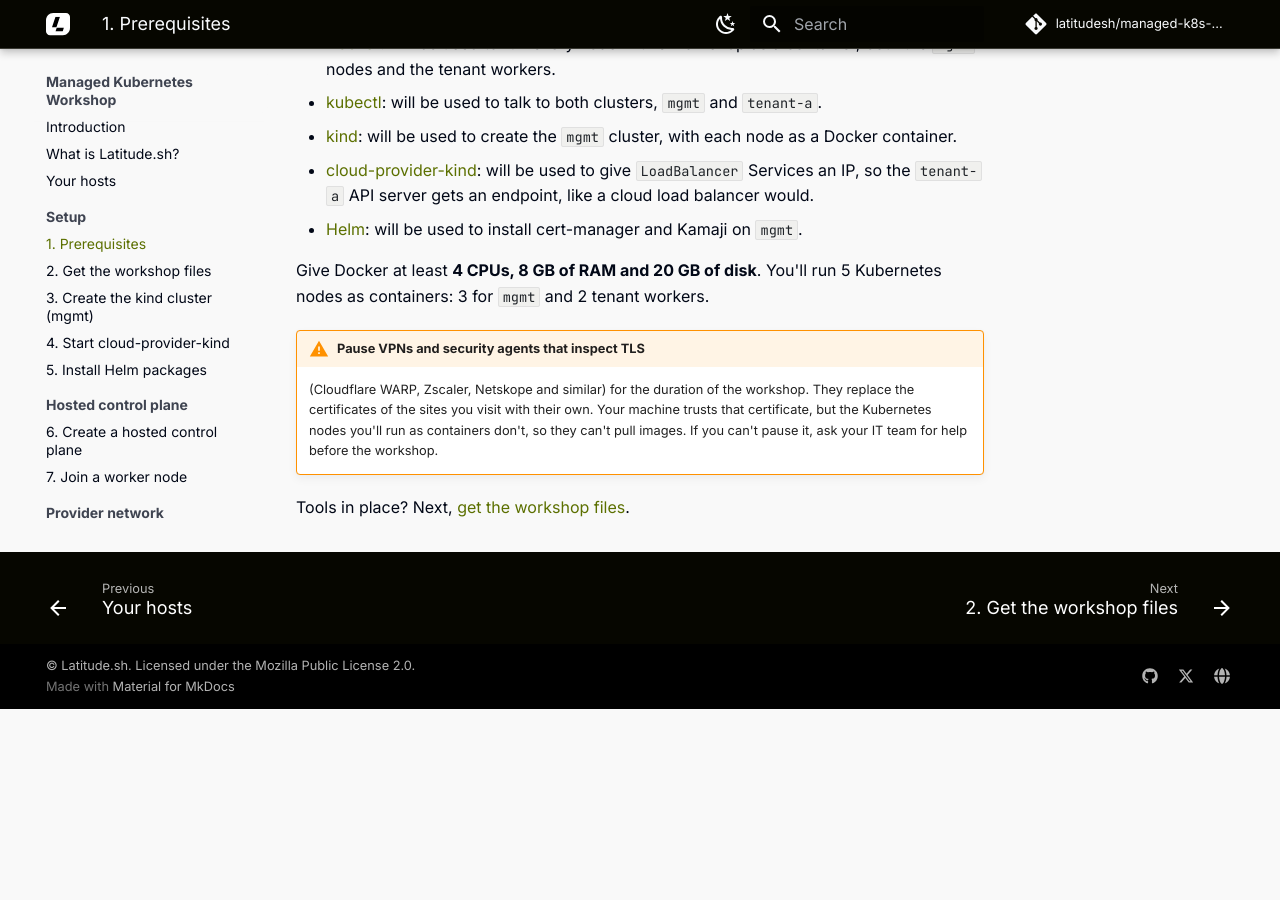
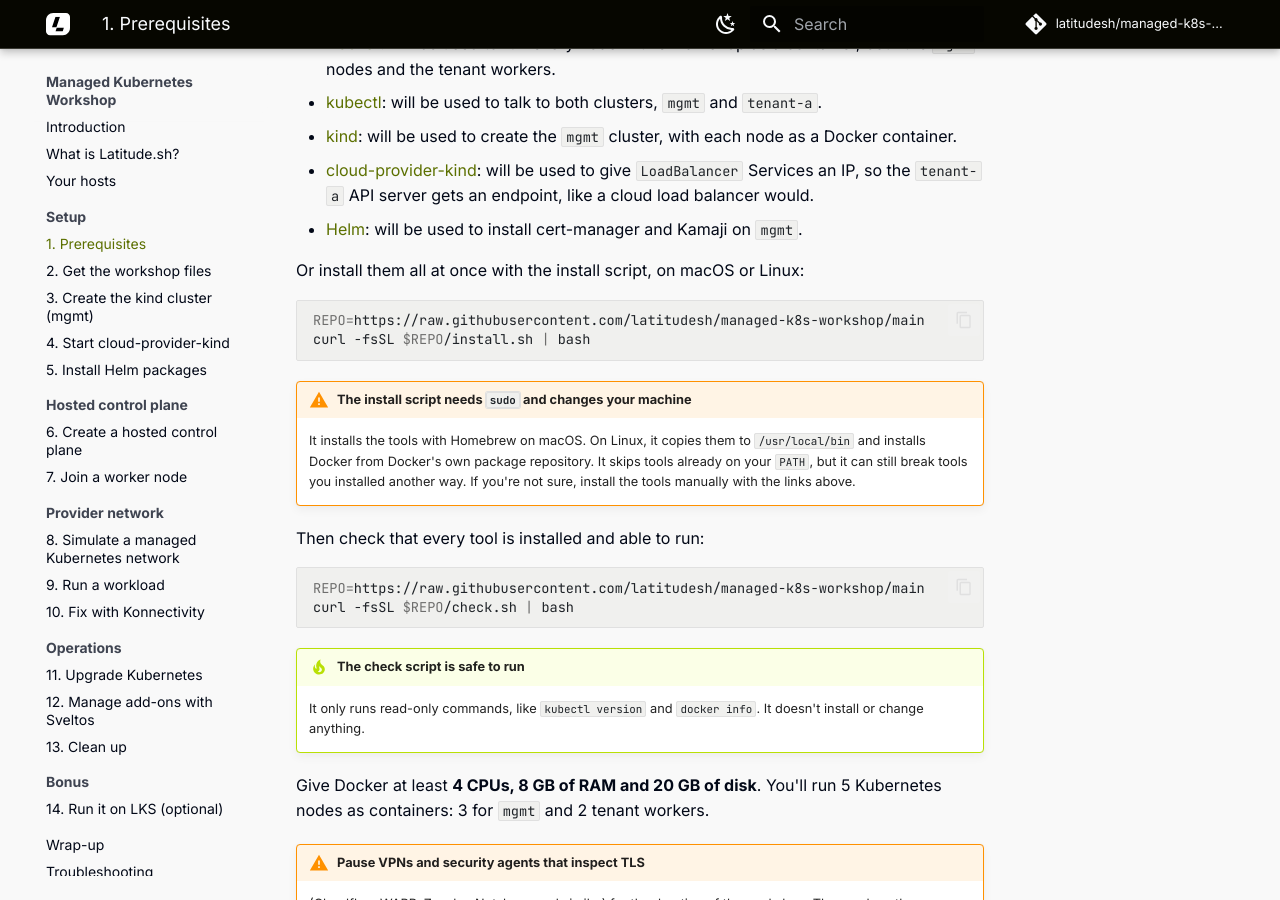
Before and after one commit to latitudesh/managed-k8s-workshop, an MkDocs documentation site: the page built from docs/01-prerequisites.md, in a window 1280 px wide and 900 px high, scrolled down 191 px. Built offline with MkDocs 1.6.1 and Material for MkDocs 9.7.7, drawn with Linux system fonts in a browser that asks for light colours; comment, search, counter and statistics services are not loaded; before the commit the page ends 900 px from its top, so only the background shows below that.

Commit message:
Add install and check scripts for the prerequisites
install.sh installs Docker, kubectl, kind, cloud-provider-kind and Helm
on macOS (Homebrew) and Linux (release binaries in /usr/local/bin, Docker
from get.docker.com). It skips tools already on the PATH, keeps going
when one tool fails, and lists every failure with the reason at the end.
On a freshly booted Linux machine it waits for cloud-init and the apt
lock before installing Docker.

check.sh confirms each tool runs, that the Docker daemon is reachable,
and warns when Docker has less than 4 CPUs or 8 GB of RAM, or when the
Linux inotify limits are too low for 5 kind nodes.

The prerequisites page shows the curl one-liners for both, with a
warning that the install script needs sudo and can break tools installed
another way.

````diff
--- a/docs/01-prerequisites.md
+++ b/docs/01-prerequisites.md
@@ -8,6 +8,24 @@ Install the following tools:
 - [cloud-provider-kind](https://github.com/kubernetes-sigs/cloud-provider-kind): will be used to give `LoadBalancer` Services an IP, so the `tenant-a` API server gets an endpoint, like a cloud load balancer would.
 - [Helm](https://helm.sh/docs/intro/install/): will be used to install cert-manager and Kamaji on `mgmt`.
 
+Or install them all at once with the install script, on macOS or Linux:
+```sh
+REPO=https://raw.githubusercontent.com/latitudesh/managed-k8s-workshop/main
+curl -fsSL $REPO/install.sh | bash
+```
+
+!!! warning "The install script needs `sudo` and changes your machine"
+    It installs the tools with Homebrew on macOS. On Linux, it copies them to `/usr/local/bin` and installs Docker from Docker's own package repository. It skips tools already on your `PATH`, but it can still break tools you installed another way. If you're not sure, install the tools manually with the links above.
+
+Then check that every tool is installed and able to run:
+```sh
+REPO=https://raw.githubusercontent.com/latitudesh/managed-k8s-workshop/main
+curl -fsSL $REPO/check.sh | bash
+```
+
+!!! tip "The check script is safe to run"
+    It only runs read-only commands, like `kubectl version` and `docker info`. It doesn't install or change anything.
+
 Give Docker at least **4 CPUs, 8 GB of RAM and 20 GB of disk**. You'll run 5 Kubernetes nodes as containers: 3 for `mgmt` and 2 tenant workers.
 
 !!! warning "Pause VPNs and security agents that inspect TLS"
````
Also changed, not shown: 2 other files.
